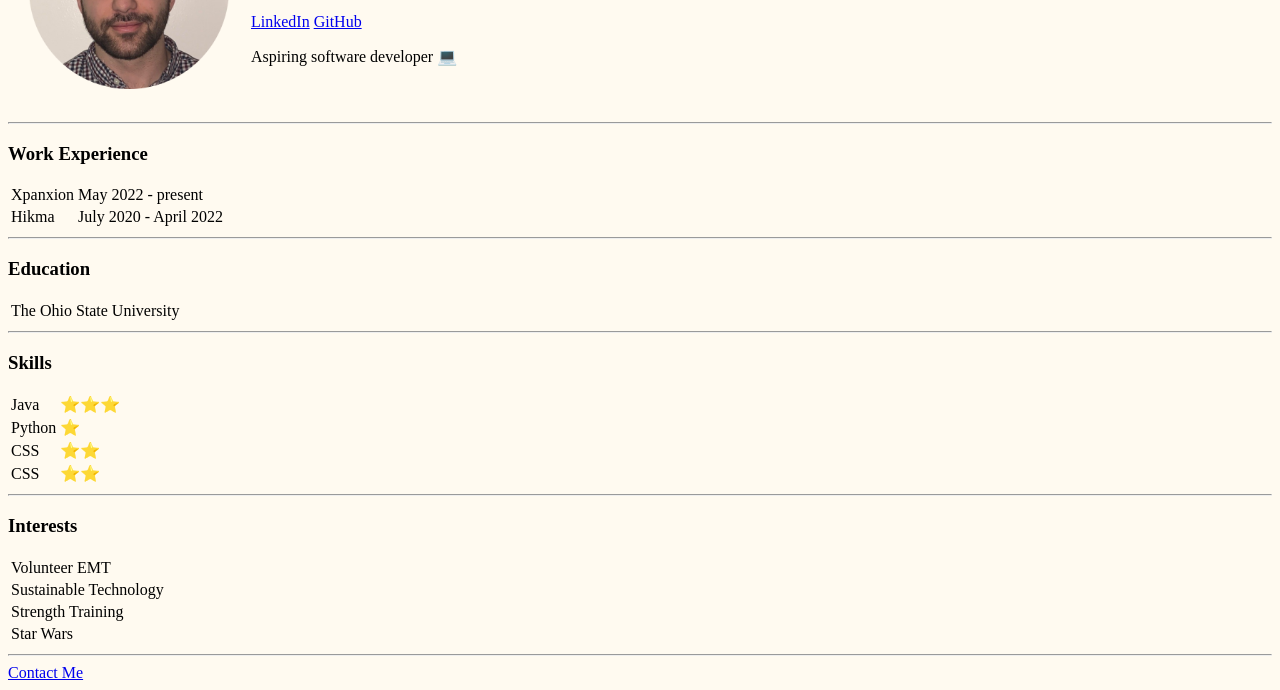
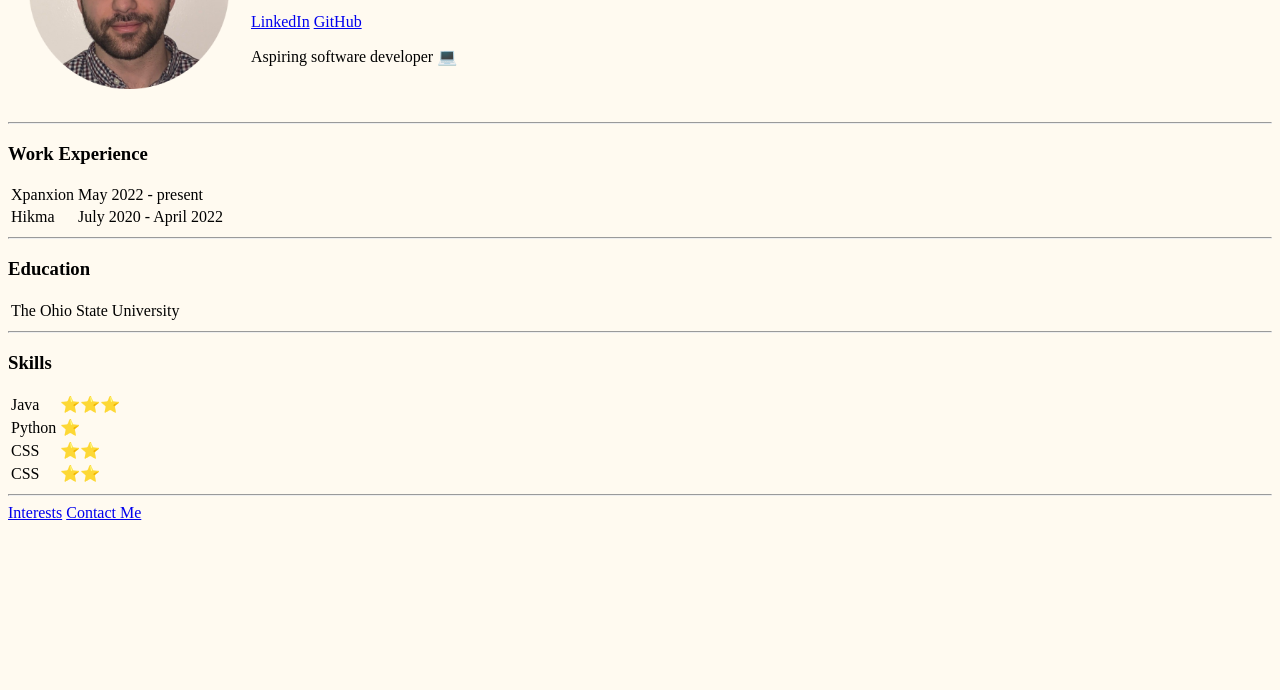
Before and after one commit to MHashmi1/Personal-Website, a plain HTML site: page index.html in a window 1280 px wide. Shown: the part 140-830 px from the top of the page. After the commit the page ends 800 px from the top, so only its background shows below. Drawn offline with Linux system fonts and the light colour scheme.

Commit message:
add interests

```diff
--- a/index.html
+++ b/index.html
@@ -77,26 +77,7 @@
 
     <hr />
 
-    <h3>Interests</h3>
-    <table>
-      <tbody>
-        <tr>
-          <td>Volunteer EMT</td>
-        </tr>
-        <tr>
-          <td>Sustainable Technology</td>
-        </tr>
-        <tr>
-          <td>Strength Training</td>
-        </tr>
-        <tr>
-          <td>Star Wars</td>
-        </tr>
-      </tbody>
-    </table>
-
-    <hr />
-
+    <a href="interests.html">Interests</a>
     <a href="contactme.html">Contact Me</a>
   </body>
 </html>
```
Also changed, not shown: interests.html (added, +29 -0 lines).
